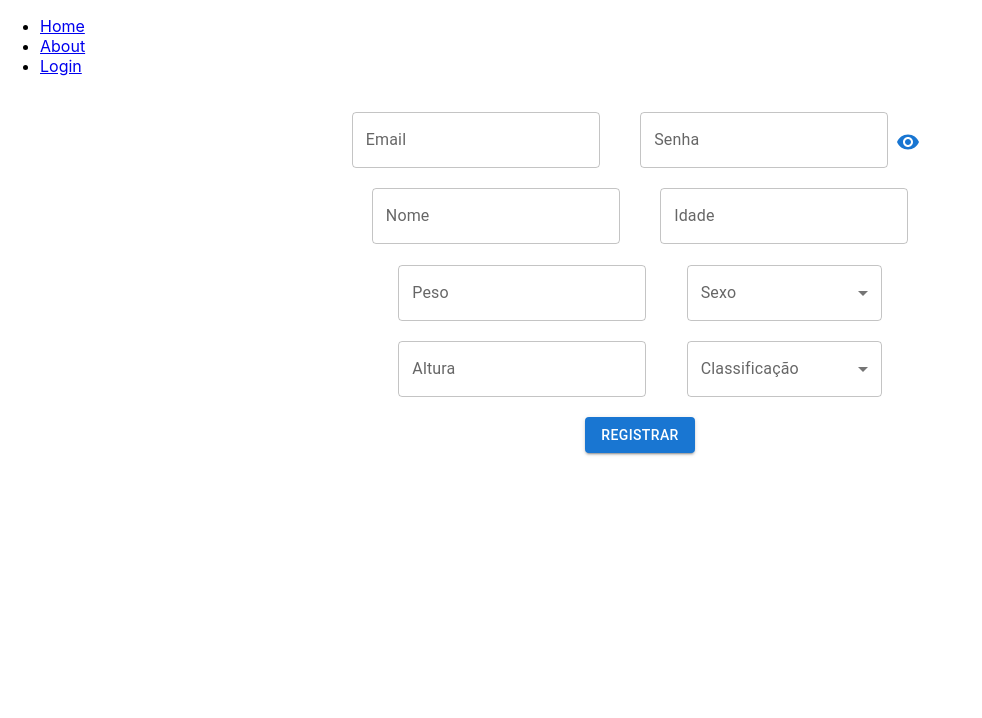
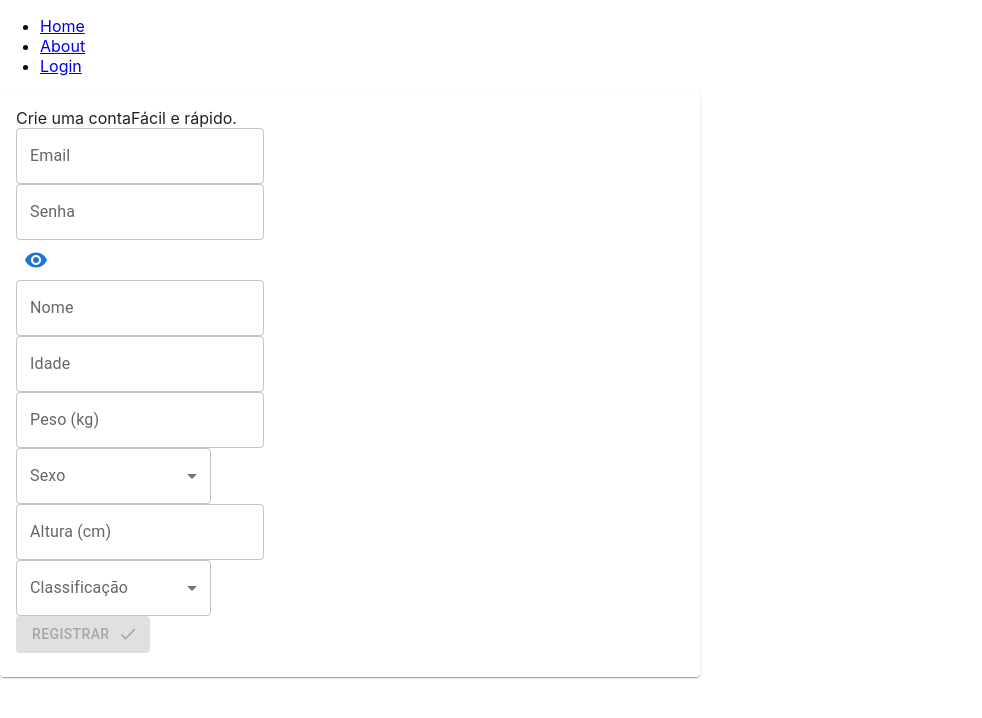
Before and after one commit to zizima100/PerfectPlate, a React (Create React App) app in the folder my-app/: page /register in a window 1280 px wide. Shown: the top 718 px of the page, without its empty margins (0-982 px from the left). Built offline with nearby package versions, Linux system fonts and the light colour scheme.

Commit message:
feat: added error validation to RegisterScreen.js

```diff
--- /dev/null
+++ b/my-app/src/enums/UserSexEnum.js
@@ -0,0 +1,5 @@
+module.exports = {
+    MASCULINO: "MASCULINO",
+    FEMININO: "FEMININO",
+    NAO_DECLARADO: "NAO_DECLARADO",
+};
--- a/my-app/src/pages/login/LoginScreen.js
+++ b/my-app/src/pages/login/LoginScreen.js
@@ -1,17 +1,24 @@
-import '../login/LoginSceenStyle.css';
+import './LoginScreenStyle.module.css';
 import React, {useState} from "react";
-import {Button, Link, TextField} from "@material-ui/core";
+import {Button, Card, CardContent, Link, TextField} from "@material-ui/core";
 
 export default function LoginScreen() {
     const [userData, setUserData] = useState({username: "", password: ""})
     return (
-        <div className="main">
+        <div className="mainLogin">
+            <Card sx={{ width: 700 }}>
+                <CardContent>
+                    <div className="pageTitle">
+                        <span className="titleText">Já tem uma conta?</span>
+                        <span>Insira seus dados abaixo e aproveite dos benefícios!</span>
+                        <div className="separator"/>
+                    </div>
                     <div className="inputRow">
                         <TextField
                             id="user-email"
                             label="Email"
                             placeholder="Insira seu email"
-                    variant="filled"
+                            variant="outlined"
                             type="email"
                             onChange={e => setUserData({...userData, username: e.target.value})}
                             value={userData.username}
@@ -22,7 +29,7 @@ export default function LoginScreen() {
                             id="user-password"
                             label="Senha"
                             placeholder="Insira sua senha"
-                    variant="filled"
+                            variant="outlined"
                             type="password"
                             onChange={e => setUserData({...userData, password: e.target.value})}
                             value={userData.password}
@@ -34,6 +41,8 @@ export default function LoginScreen() {
                     <div className="inputRow">
                         <span>Não tem conta? <Link href="/register">Cadastre-se!</Link></span>
                     </div>
+                </CardContent>
+            </Card>
         </div>
     );
 }
--- a/my-app/src/pages/login/LoginSceenStyle.css
+++ b/my-app/src/pages/login/LoginScreenStyle.module.css
@@ -1,8 +1,10 @@
 .inputRow {
     flex-direction: row;
+    justify-content: center;
+    display: flex;
     padding-top: 2ch;
 }
 
-.main {
+.mainLogin {
     text-align: center;
 }
--- a/my-app/src/pages/register/RegisterScreen.js
+++ b/my-app/src/pages/register/RegisterScreen.js
@@ -1,46 +1,152 @@
-import '../register/RegisterScreenStyle.css';
+import './RegisterScreenStyle.module.css';
 import React, {useState} from "react";
-import {Button, FormControl, IconButton, InputLabel, MenuItem, Select, TextField} from "@material-ui/core";
+import {
+    Button,
+    Card,
+    CardContent,
+    FormControl,
+    IconButton,
+    InputLabel,
+    MenuItem,
+    Select,
+    TextField,
+} from "@material-ui/core";
 import UserType from "../../enums/UserTypeEnum";
-import { Visibility } from '@material-ui/icons';
+import UserSex from "../../enums/UserSexEnum";
+import { Visibility, Check } from '@material-ui/icons';
+import {useHistory} from "react-router-dom";
+
+const INITIAL_STATE = {
+  value: "",
+  touched: false,
+  hasError: true,
+};
 
 export default function RegisterScreen() {
-    // ADICIONAR VALIDACAO DE HAS ERROR
-    const [userData, setUserData] = useState(
-        {
-            email: "",
-            password: "",
-            name: "",
-            age: null,
-            sex: "",
-            weight: null,
-            height: null,
-            userType: "",
+    let history = useHistory();
+    const [email, setEmail] = useState(INITIAL_STATE);
+    const [password, setPassword] = useState(INITIAL_STATE);
+    const [name, setName] = useState(INITIAL_STATE);
+    const [age, setAge] = useState(INITIAL_STATE);
+    const [sex, setSex] = useState(INITIAL_STATE);
+    const [weight, setWeight] = useState(INITIAL_STATE);
+    const [height, setHeight] = useState(INITIAL_STATE);
+    const [userType, setUserType] = useState(INITIAL_STATE);
+    const [setUserData] = useState({});
+    const [isPasswordVisible, setIsPasswordVisible] = useState(false);
+
+    const validateField = (value, field) => {
+        if (field === "email") {
+            return setEmail({
+                ...email,
+                touched: true,
+                hasError:
+                    value.length < 6 ||
+                    !value.includes("@")
+            });
         }
+        if (field === "senha") {
+            return setPassword({
+                ...password,
+                touched: true,
+                hasError: value.length < 6
+            });
+        }
+        if (field === "nome") {
+            return setName({
+                ...name,
+                touched: true,
+                hasError: !(
+                    value.trim().length > 0 &&
+                    value.split(" ").length > 1 &&
+                    value.split(" ")[1] !== ""
                 )
-    const [isPasswordVisible, setIsPasswordVisible] = useState(false);
+            });
+        }
+        if (field === "idade") {
+            return setAge({
+                ...age,
+                touched: true,
+                hasError: value < 0 || value > 120
+            });
+        }
+        if (field === "peso") {
+            return setWeight({
+                ...weight,
+                touched: true,
+                hasError: value < 0
+            });
+        }
+        if (field === "altura") {
+            return setHeight({
+                ...height,
+                touched: true,
+                hasError: value < 0 || value > 300
+            });
+        }
+        if (field === "sexo") {
+            return setSex({
+                ...sex,
+                touched: true,
+                hasError: value.length === 0
+            });
+        }
+        if (field === "classificacao") {
+            return setUserType({
+                ...userType,
+                touched: true,
+                hasError: value.length === 0
+            });
+        }
+    }
+
+    const submit = () => {
+        //FALTA INTEGRAÇÃO COM A API
+        setUserData({
+            email: email.value,
+            password: password.value,
+            name: name.value,
+            age: age.value,
+            sex: sex.value,
+            weight: weight.value,
+            height: height.value,
+            userType: userType.value
+        });
+        history.push("/login")
+    }
     return (
-        <div className="main">
-            <div className="inputRow">
+        <div className="mainRegister">
+            <Card sx={{ width: 700 }}>
+                <CardContent>
+                    <div className="pageTitle">
+                        <span className="titleText">Crie uma conta</span>
+                        <span>Fácil e rápido.</span>
+                        <div className="separator"/>
+                    </div>
+                    <div className="inputRowWithIcon">
                         <div className="inputWrapper">
                             <TextField
+                                error={email.hasError && email.touched}
                                 label="Email"
                                 placeholder="Insira seu email"
                                 variant="outlined"
                                 type="email"
-                        onChange={e => setUserData({...userData, email: e.target.value})}
-                        value={userData.email}
+                                onChange={e => setEmail({...email, value: e.target.value})}
+                                onBlur={e => validateField(e.target.value, "email")}
+                                value={email.value}
                             />
                         </div>
                         <div className="inputWrapper">
                             <div className="inputWithIcon">
                                 <TextField
+                                    error={password.hasError && password.touched}
                                     label="Senha"
                                     placeholder="Insira sua senha"
                                     variant="outlined"
                                     type={isPasswordVisible ? "text" : "password"}
-                            onChange={e => setUserData({...userData, password: e.target.value})}
-                            value={userData.password}
+                                    onChange={e => setPassword({...password, value: e.target.value})}
+                                    onBlur={e => validateField(e.target.value, "senha")}
+                                    value={password.value}
                                 />
                                 <div className="passwordVisibleIcon" onClick={() => setIsPasswordVisible(!isPasswordVisible)}>
                                     <IconButton color="primary" component="span">
@@ -53,22 +159,26 @@ export default function RegisterScreen() {
                     <div className="inputRow">
                         <div className="inputWrapper">
                             <TextField
+                                error={name.hasError && name.touched}
                                 label="Nome"
                                 placeholder="Insira seu nome completo"
                                 variant="outlined"
                                 type="text"
-                        onChange={e => setUserData({...userData, name: e.target.value})}
-                        value={userData.name}
+                                onChange={e => setName({...name, value: e.target.value})}
+                                onBlur={e => validateField(e.target.value, "nome")}
+                                value={name.value}
                             />
                         </div>
                         <div className="inputWrapper">
                             <TextField
+                                error={age.hasError && age.touched}
                                 label="Idade"
                                 placeholder="Insira sua idade"
                                 variant="outlined"
                                 type="number"
-                        onChange={e => setUserData({...userData, age: e.target.value})}
-                        value={userData.age}
+                                onChange={e => setAge({...age, value: e.target.value})}
+                                onBlur={e => validateField(e.target.value, "idade")}
+                                value={age.value}
                             />
                         </div>
                     </div>
@@ -76,12 +186,14 @@ export default function RegisterScreen() {
                         <div className="inputWrapper">
                             <div className="inputWrapper">
                                 <TextField
-                            label="Peso"
+                                    error={weight.hasError && weight.touched}
+                                    label="Peso (kg)"
                                     placeholder="Insira seu Peso"
                                     variant="outlined"
                                     type="number"
-                            onChange={e => setUserData({...userData, weight: e.target.value})}
-                            value={userData.weight}
+                                    onChange={e => setWeight({...weight, value: e.target.value})}
+                                    onBlur={e => validateField(e.target.value, "peso")}
+                                    value={weight.value}
                                 />
                             </div>
                         </div>
@@ -89,15 +201,17 @@ export default function RegisterScreen() {
                             <FormControl sx={{ minWidth: 195 }}>
                                 <InputLabel id="demo-simple-select-label">Sexo</InputLabel>
                                 <Select
+                                    error={sex.hasError && sex.touched}
                                     labelId="demo-simple-select-label"
                                     id="demo-simple-select"
-                            value={userData.sex}
+                                    value={sex.value}
                                     label="Sexo"
-                            onChange={e => setUserData({...userData, sex: e.target.value})}
+                                    onChange={e => setSex({...sex, value: e.target.value})}
+                                    onBlur={e => validateField(e.target.value, "sexo")}
                                 >
-                            <MenuItem value={"masc"}>Masculino</MenuItem>
-                            <MenuItem value={"fem"}>Feminino</MenuItem>
-                            <MenuItem value={"nenhum"}>Prefiro não informar</MenuItem>
+                                    <MenuItem value={UserSex.MASCULINO}>Masculino</MenuItem>
+                                    <MenuItem value={UserSex.FEMININO}>Feminino</MenuItem>
+                                    <MenuItem value={UserSex.NAO_DECLARADO}>Prefiro não informar</MenuItem>
                                 </Select>
                             </FormControl>
                         </div>
@@ -106,12 +220,14 @@ export default function RegisterScreen() {
                         <div className="inputWrapper">
                             <div className="inputWrapper">
                                 <TextField
-                            label="Altura"
+                                    error={height.hasError && height.touched}
+                                    label="Altura (cm)"
                                     placeholder="Insira sua Altura"
                                     variant="outlined"
                                     type="number"
-                            onChange={e => setUserData({...userData, height: e.target.value})}
-                            value={userData.height}
+                                    onChange={e => setHeight({...height, value: e.target.value})}
+                                    onBlur={e => validateField(e.target.value, "altura")}
+                                    value={height.value}
                                 />
                             </div>
                         </div>
@@ -119,11 +235,13 @@ export default function RegisterScreen() {
                             <FormControl sx={{ minWidth: 195 }}>
                                 <InputLabel id="demo-simple-select-label">Classificação</InputLabel>
                                 <Select
+                                    error={userType.hasError && userType.touched}
                                     labelId="demo-simple-select-label"
                                     id="demo-simple-select"
-                            value={userData.userType}
+                                    value={userType.value}
                                     label="Classificação"
-                            onChange={e => setUserData({...userData, userType: e.target.value})}
+                                    onChange={e => setUserType({...userType, value: e.target.value})}
+                                    onBlur={e => validateField(e.target.value, "classificacao")}
                                 >
                                     <MenuItem value={UserType.FISICULTURISTA}>Fisiculturista</MenuItem>
                                     <MenuItem value={UserType.PADRAO}>Frequentador</MenuItem>
@@ -133,8 +251,26 @@ export default function RegisterScreen() {
                         </div>
                     </div>
                     <div className="inputRow">
-                <Button onClick={() => console.log(userData)} variant="contained">Registrar</Button>
+                        <Button
+                            disabled={
+                                email.hasError ||
+                                password.hasError ||
+                                name.hasError ||
+                                age.hasError ||
+                                sex.hasError ||
+                                weight.hasError ||
+                                height.hasError ||
+                                userType.hasError
+                            }
+                            onClick={() => submit()}
+                            variant="contained"
+                            endIcon={<Check />}
+                        >
+                            Registrar
+                        </Button>
                     </div>
+                </CardContent>
+            </Card>
         </div>
     );
 }
--- a/my-app/src/pages/register/RegisterScreenStyle.css
+++ b/my-app/src/pages/register/RegisterScreenStyle.module.css
@@ -25,5 +25,6 @@
 }
 
 .main {
+
     text-align: center;
 }
```
Lines whose indentation alone changed are shown as unchanged.
